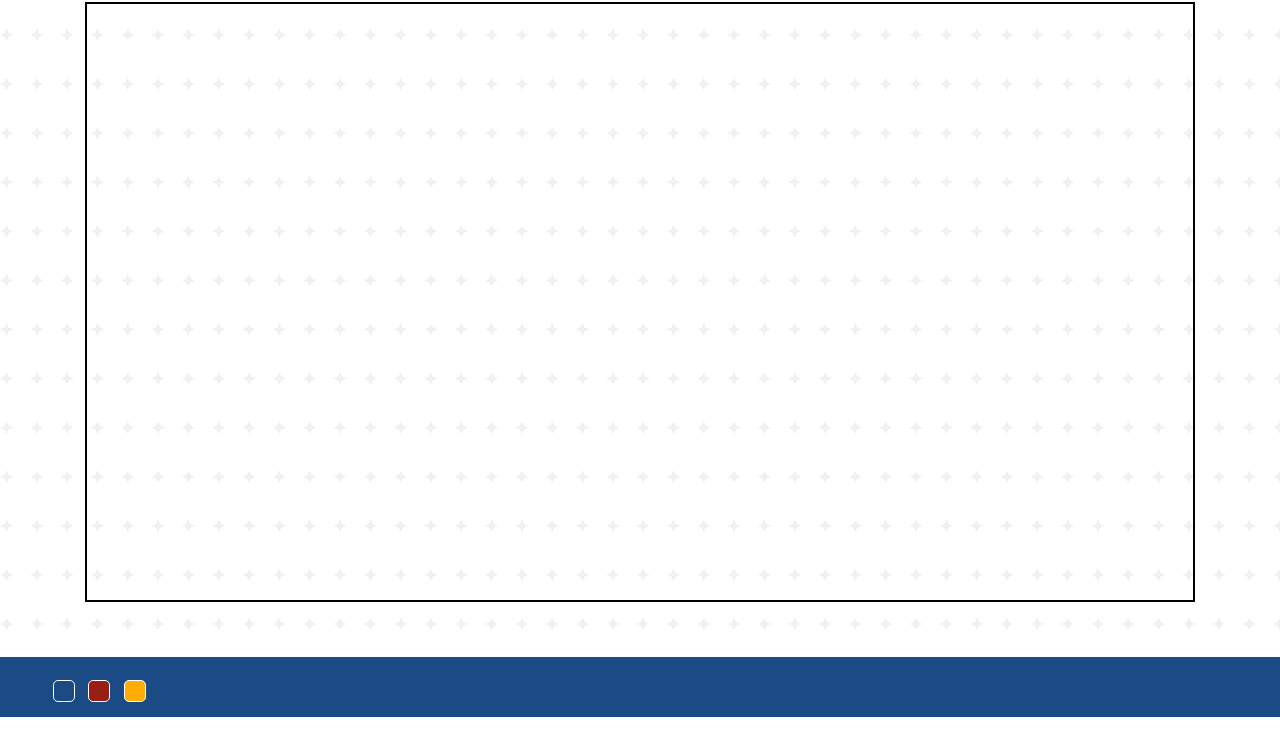
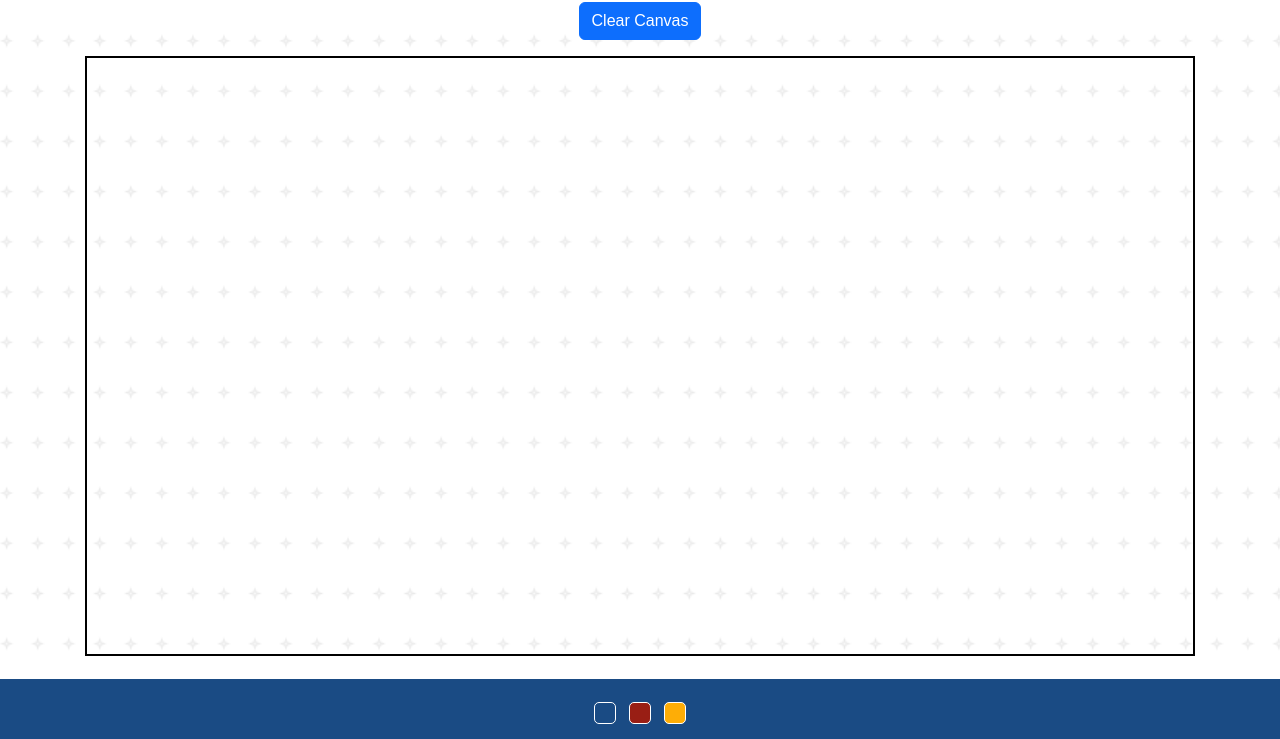
Before and after one commit to ramareddy-brs/html5-canvas, a plain HTML site: page index.html in a window 1280 px wide. Shown: the part 217-956 px from the top of the page. Before the commit the page ends 934 px from the top, so only its background shows below. Drawn offline with nearby package versions, Linux system fonts and the light colour scheme.

Commit message:
done changes

```diff
--- a/assets/css/canvas.css
+++ b/assets/css/canvas.css
@@ -7,3 +7,6 @@
 header .navbar-brand {
   height: 150px;
 }
+.center-button {
+  text-align: center;
+}
--- a/assets/js/script.js
+++ b/assets/js/script.js
@@ -1,4 +1,5 @@
 const canvas = document.getElementById("draw");
+const clearBtn = document.getElementById('canvasBtn');
 canvas.width = canvas.clientWidth;
 canvas.height = canvas.clientHeight;
 
@@ -54,6 +55,13 @@ canvas.addEventListener("mousemove", draw);
 canvas.addEventListener("mouseup", () => (isDrawing = false));
 canvas.addEventListener("mouseout", () => (isDrawing = false));
 
+function clearCanvas() {
+  ctx.clearRect(0, 0, canvas.width, canvas.height);
+}
+
+// Event listener for the "Clear Canvas" button
+clearBtn.addEventListener('click', clearCanvas);
+
 // Set theme
 function setTheme(theme) {
   document.documentElement.style.setProperty("--primary-color", theme);
--- a/index.html
+++ b/index.html
@@ -25,11 +25,14 @@
 
     <main role="main" class="container mx-auto">
       <h3 class="display-6 text-center">DRAW WITH MOUSE</h3>
-      <canvas id="draw" class="mb-5"></canvas>
+      <div class="center-button">
+        <button class="btn btn-primary mb-3" id="canvasBtn">Clear Canvas</button>
+      </div>
+      <canvas id="draw" class="mb-3"></canvas>
     </main>
 
     <footer class="footer footer-dark">
-      <div class="d-flex justify-content-between px-5">
+      <div class="d-flex justify-content-center px-5">
         <div>
           <button
             onclick="setTheme('#1A4B84')"
```
